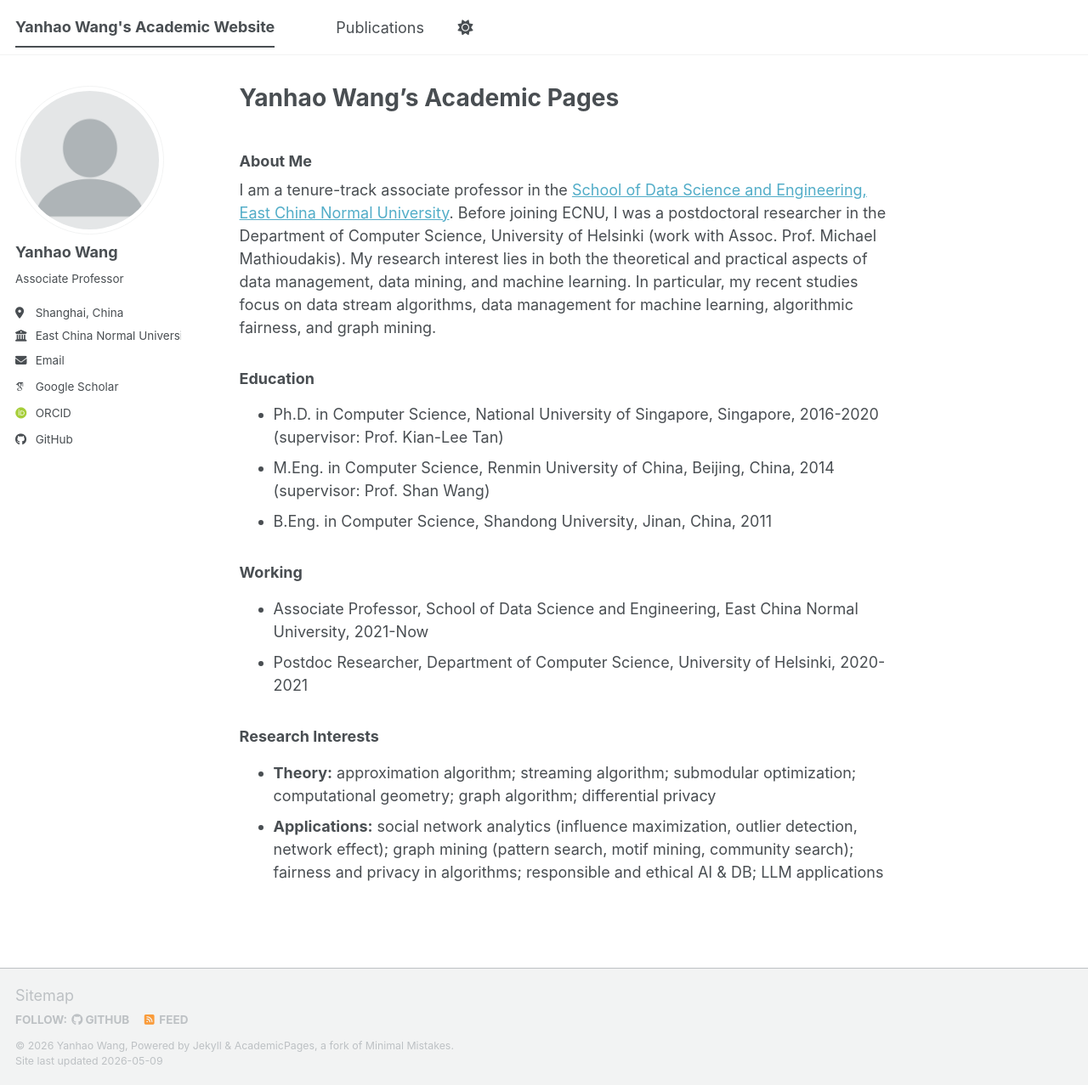
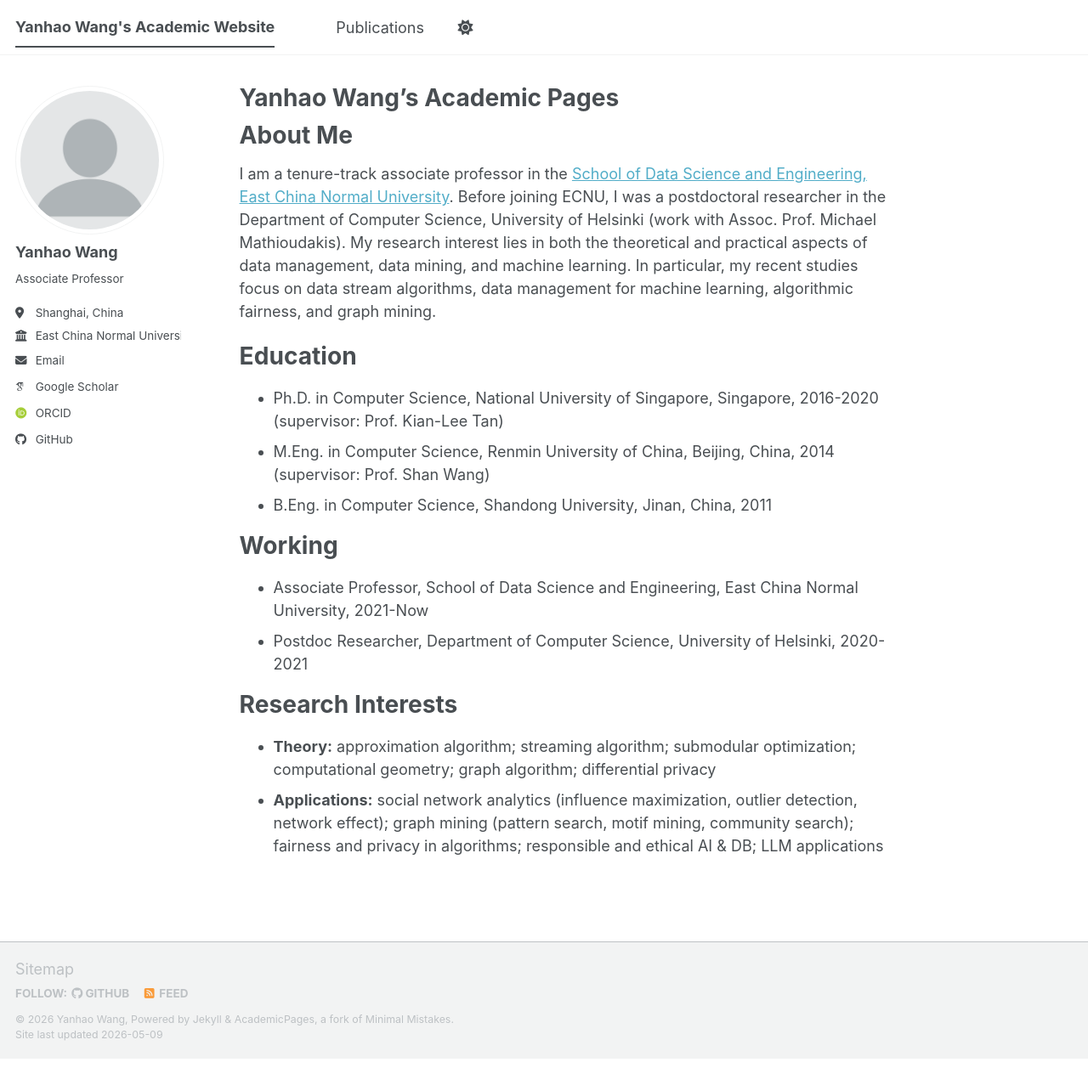
Before and after one commit to yhwang1990/yhwang1990.github.io, a Jekyll site: the page built from _pages/about.md, in a window 1280 px wide and 1277 px high. Shown: the whole window at 85% size. Built offline with Jekyll 4.4.1, drawn with Linux system fonts in a browser that asks for light colours; some web fonts are replaced; a script bundle is joined from its source files by our own code; library files that are not in the unit come from our copies.

```diff
--- a/_pages/about.md
+++ b/_pages/about.md
@@ -7,22 +7,22 @@ redirect_from:
   - /about.html
 ---
 
-### About Me
+# About Me
 
 I am a tenure-track associate professor in the [School of Data Science and Engineering, East China Normal University](https://dase.ecnu.edu.cn/). Before joining ECNU, I was a postdoctoral researcher in the Department of Computer Science, University of Helsinki (work with Assoc. Prof. Michael Mathioudakis). My research interest lies in both the theoretical and practical aspects of data management, data mining, and machine learning.  In particular, my recent studies focus on data stream algorithms, data management for machine learning, algorithmic fairness, and graph mining.
 
-### Education
+# Education
 
 - Ph.D. in Computer Science, National University of Singapore, Singapore, 2016-2020 (supervisor: Prof. Kian-Lee Tan)
 - M.Eng. in Computer Science, Renmin University of China, Beijing, China, 2014 (supervisor: Prof. Shan Wang)
 - B.Eng. in Computer Science, Shandong University, Jinan, China, 2011
 
-### Working
+# Working
 
 - Associate Professor, School of Data Science and Engineering, East China Normal University, 2021-Now
 - Postdoc Researcher, Department of Computer Science, University of Helsinki, 2020-2021
 
-### Research Interests
+# Research Interests
 
 - **Theory:** approximation algorithm; streaming algorithm; submodular optimization; computational geometry; graph algorithm; differential privacy
 - **Applications:** social network analytics (influence maximization, outlier detection, network effect); graph mining (pattern search, motif mining, community search); fairness and privacy in algorithms; responsible and ethical AI & DB; LLM applications
```
